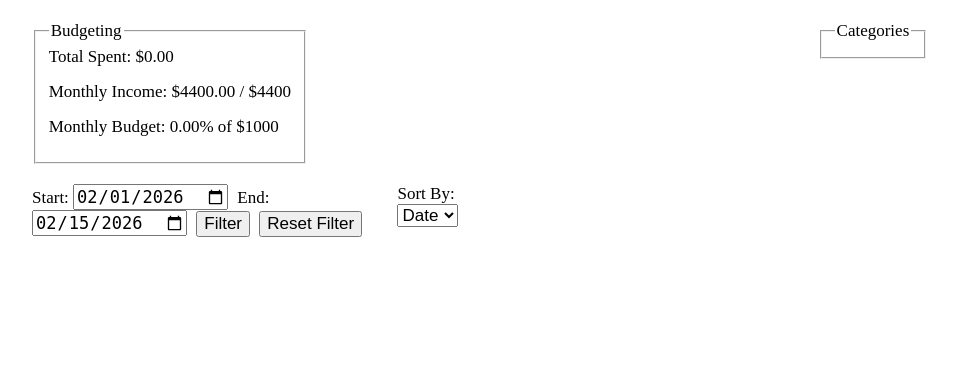
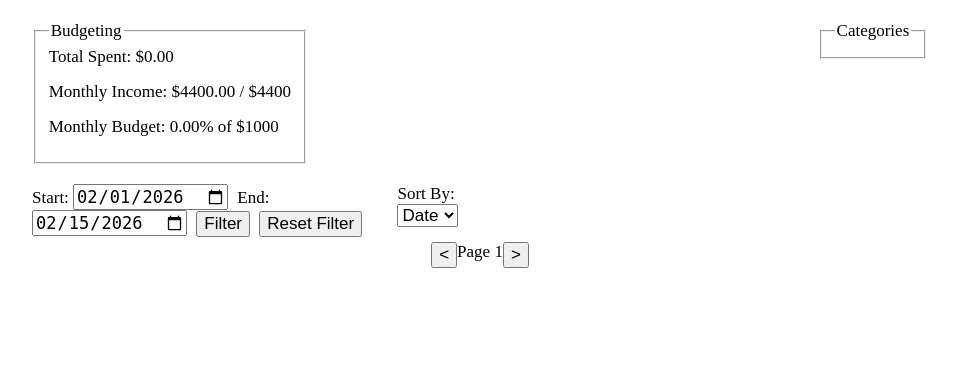
Before and after one commit to BrandonChenze/FinanceTracker, a Flask app: page / in a window 1280 px wide. Shown: the part 786-1154 px from the top of the page, without its empty margins (160-1117 px from the left). Before the commit the page ends 1023 px from the top, so only its background shows below. Run offline with Flask 3, Linux system fonts and the light colour scheme.

Commit message:
added pagination

```diff
--- a/main.py
+++ b/main.py
@@ -41,7 +41,7 @@ def main(start_date, end_date):
         logging.info(request.form)
         description = request.form["description"]
         price = request.form["price"]
-        date = datetime.strptime(request.form["date"], "%Y-%m-%d")
+        date = datetime.strptime(request.form["date"], "%Y-%m-%d").date()
         category = request.form["category"]
         transactions.add_transaction(date, price, category, description)
         return redirect(request.url)
@@ -49,26 +49,28 @@ def main(start_date, end_date):
         start = request.form["start"]
         end = request.form["end"]
         return redirect(f'/{start}_{end}')
-    elif start_date and end_date:
-        start = start_date
-        end = end_date
-
-        transaction_data = transactions.get_date_from_range(start_date, end_date)
     else:
-        start = None
-        end = None
-        transaction_data = transactions.get_all_transactions()
+        page = request.args.get('page', 1, int)
+        if page < 1:
+            page = 1
+        transaction_data = transactions.get_all_transactions(start_date, end_date, page)
     chart_data, chart_values = create_chart_data(3, 1, 2025)
     total = sum(transaction.price for transaction in transaction_data)
     categories = transactions.get_categories()
     category_totals = {}
     for category in categories:
-        category_sum = transactions.get_sum_of_category(category, start, end)
+        category_sum = transactions.get_sum_of_category(category, start_date, end_date)
         if category_sum > 0:
             category_totals[category] = category_sum
     categories = sorted(category_totals.items(), key=lambda item: item[1], reverse=True)
 
-    return render_template("main.html", data=transaction_data, total=total, categories=categories, chart_data=chart_data, chart_values=chart_values)
+    return render_template("main.html",
+                           data=transaction_data,
+                           total=total,
+                           categories=categories,
+                           chart_data=chart_data,
+                           chart_values=chart_values,
+                           current_page=page)
 
 
 @app.route('/investments', methods=["GET"])
@@ -92,7 +94,6 @@ def delete(id):
 
 @app.route("/upload", methods=["POST", "GET"])
 def parse_csv():
-    print("Upload endpoint hit!")
     if request.method == "POST":
         bank = request.form["bank"]
         csv_file = request.files['csv_file']
--- a/models.py
+++ b/models.py
@@ -2,6 +2,7 @@ from database import db
 from sqlalchemy import func
 from logger import logging
 from datetime import datetime
+import sqlalchemy as sa
 
 
 class transactions(db.Model):
@@ -20,27 +21,38 @@ class transactions(db.Model):
 
     def add_transaction(date, price, category, description):
         new_transaction = transactions(description, price, date, category)
-        db.session.add(new_transaction)
-        db.session.commit()
+        if not transactions._is_duplicate(price=price, date=date):
+            logging.info("Adding new transaction")
+            db.session.add(new_transaction)
+            db.session.commit()
 
-    def get_all_transactions():
-        return transactions.query.filter_by().order_by(transactions.date.desc()).all()
+    def get_all_transactions(start_date=None, end_date=None, page=1):
+        """Get every transaction"""
+        if start_date and end_date:
+            data_in_range = transactions.query.where(transactions.date >= start_date).where(transactions.date <= end_date).order_by(transactions.date.desc()).paginate(page=1, per_page=100).items
+            return data_in_range
+        else:
+            return transactions.query.filter_by().order_by(transactions.date.desc()).paginate(page=page, per_page=10).items
 
     def get_categories():
+        """Get all the available categories"""
         return db.session.execute(db.select(transactions.category).distinct()).scalars()
 
     def get_most_expensive():
+        """Get the most expensive transaction"""
         most_expesnive = db.session.execute(db.select(func.max(transactions.price), transactions)).all()
         return most_expesnive[0][1]
 
     def get_date_from_range(start, end):
+        """Get transactions in a certain date range"""
         data_in_range = list(db.session.execute(db.select(transactions).where(transactions.date >= start).where(transactions.date <= end)).scalars())
         logging.info(f"Found data in range {start} - {end}:\n{data_in_range}")
         for item in data_in_range:
             item.display()
         return data_in_range
 
-    def get_sum_of_category(category, start = None, end = None):
+    def get_sum_of_category(category, start=None, end=None):
+        """Get the sum of a specific category"""
         if start and end:
             sum_of_category = db.session.execute(db.select(func.sum(transactions.price)).where(transactions.category==category).where(transactions.date >= start).where(transactions.date <= end)).scalar()
         else:
@@ -50,6 +62,7 @@ class transactions(db.Model):
         return 0 if sum_of_category is None else sum_of_category
 
     def get_total_by_month(month: int, year: int) -> list:
+        """Get the total spent in a specific month"""
         if month < 10:
             month = f'0{month}'
         start_date = f'{year}-{month}-01'
@@ -57,16 +70,13 @@ class transactions(db.Model):
         total_of_month = db.session.execute(db.select(func.sum(transactions.price)).where(transactions.date >= start_date).where(transactions.date <= end_date)).scalar()
         return 0 if total_of_month is None else total_of_month
 
-    def is_duplicate(price, date):
-        date = datetime.strptime(date, "%m/%d/%Y").strftime("%Y-%m-%d")
+    def _is_duplicate(price, date):
+        """Check if a duplicate value is already in the database"""
         price = price
         if db.session.execute(db.select(transactions.id).where(transactions.price == price).where(transactions.date == date)).scalar():
-            return True #where(transactions.date == date)
+            return True  # where(transactions.date == date)
         else:
             return False
-
-    def display(self):
-        logging.info(f"{self.date} - {self.category} - {self.price}")
 
 
 class Transaction:
--- a/static/styles.css
+++ b/static/styles.css
@@ -15,6 +15,15 @@
     text-align: center;
 }
 
+#page_navigation{
+    margin-top: 5px;
+    display: flex;
+    justify-content: center;
+}
+
+#footer{
+    margin-top: 100px;
+}
 #overview{
     display: flex;
     justify-content: space-between;
--- a/templates/base.html
+++ b/templates/base.html
@@ -18,3 +18,9 @@
    {% block content %}
    {% endblock %}
 </body>
+
+<footer>
+    <div id="footer">
+
+    </div>
+</footer>
--- a/templates/main.html
+++ b/templates/main.html
@@ -126,4 +126,11 @@
         </span>
     </div>
     {% endfor %}
+
+    <div id="page_navigation">
+        <a href="?page={{current_page - 1}}"><button><</button></a>
+        <span>Page {{current_page}}</span>
+        <a href="?page={{current_page + 1}}"><button>></button></a>
+    </div>
+
 {% endblock %}
```
Also changed, not shown: helpers.py (+2 -16 lines).
